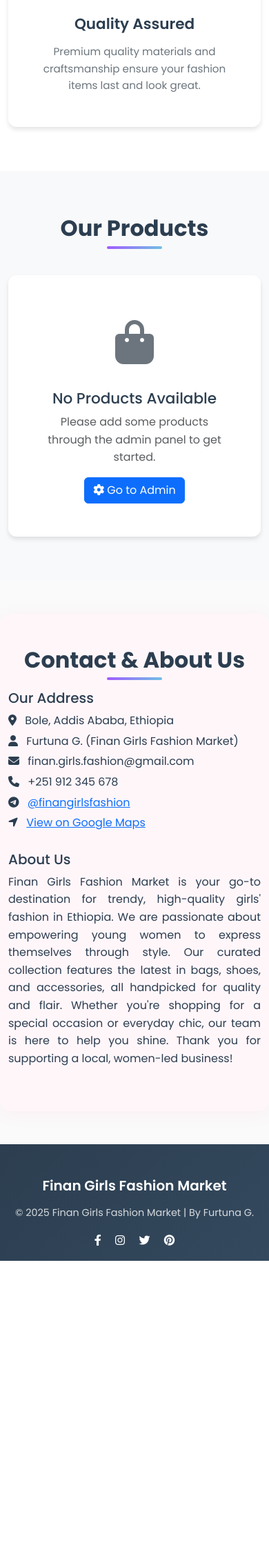
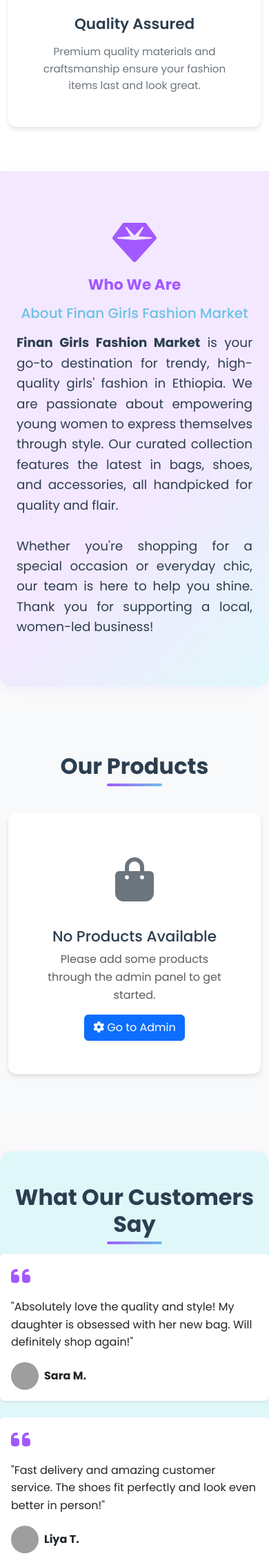
Before and after one commit to frtsh/finan_girls_fashion_market, a Django app: template products/templates/products/product_list.html in a window 390 px wide. Shown: the part 1331-3587 px from the top of the page at 69% size. Before the commit the page ends 3159 px from the top, so only its background shows below. Run offline with Django 5.2, Linux system fonts and the light colour scheme; the template is opened without the code that fills it, so the values that code supplies are empty; grey boxes are pictures that could not be loaded.

Commit message:
Make customer opinions section full-width and more spacious

```diff
--- a/products/templates/products/product_list.html
+++ b/products/templates/products/product_list.html
@@ -338,10 +338,10 @@
             <div class="collapse navbar-collapse" id="navbarNav">
                 <ul class="navbar-nav ms-auto">
                     <li class="nav-item">
-                        <a class="nav-link" href="/"><i class="fas fa-home me-1"></i>Home</a>
+                        <a class="nav-link" href="{% url 'product_list' %}"><i class="fas fa-home me-1"></i>Home</a>
                     </li>
                     <li class="nav-item">
-                        <a class="nav-link active" href="{% url 'product_list' %}"><i class="fas fa-shopping-bag me-1"></i>Products</a>
+                        <a class="nav-link active" href="#products"><i class="fas fa-shopping-bag me-1"></i>Products</a>
                     </li>
                     <li class="nav-item">
                         <a class="nav-link" href="{% url 'blog_list' %}"><i class="fas fa-blog me-1"></i>Blog</a>
@@ -416,10 +416,29 @@
         </div>
     </section>
 
+    <!-- About Us Section (above products) -->
+    <section class="about-section py-5" style="background: linear-gradient(135deg, #f3e8ff 60%, #e0f7fa 100%); border-radius: 0 0 18px 18px; margin-bottom: 2rem; width: 100%; box-shadow: 0 4px 24px rgba(162,89,255,0.08);">
+        <div class="container-fluid px-0">
+            <div class="row justify-content-center align-items-center g-0">
+                <div class="col-12 text-center">
+                    <div class="p-4">
+                        <i class="fas fa-gem fa-4x mb-3" style="color:#a259ff;"></i>
+                        <h4 class="fw-bold mb-3" style="color:#a259ff;">Who We Are</h4>
+                        <h5 class="mb-3" style="color:#6ec1e4;">About Finan Girls Fashion Market</h5>
+                        <p style="font-size:1.15rem; text-align:justify; color:#2c3e50; max-width: 800px; margin: 0 auto;">
+                            <strong>Finan Girls Fashion Market</strong> is your go-to destination for trendy, high-quality girls' fashion in Ethiopia. We are passionate about empowering young women to express themselves through style. Our curated collection features the latest in bags, shoes, and accessories, all handpicked for quality and flair.<br><br>
+                            Whether you're shopping for a special occasion or everyday chic, our team is here to help you shine. Thank you for supporting a local, women-led business!
+                        </p>
+                    </div>
+                </div>
+            </div>
+        </div>
+    </section>
+
     <!-- Products Section -->
     <section id="products" class="products-section">
         <div class="container">
-            <h2 class="section-title">Our Products</h2>
+            <h2 class="section-title" id="products">Our Products</h2>
 
             {% if products %}
                 <div class="row g-4">
@@ -467,23 +486,46 @@
         </div>
     </section>
 
-    <!-- Contact & About Us Section -->
-    <section class="contact-section py-5" style="background: #fff6fa; border-radius: 16px; margin: 3rem auto; max-width: 900px; box-shadow: 0 4px 24px rgba(255,107,157,0.08);">
-        <div class="container">
-            <h2 class="section-title mb-4">Contact & About Us</h2>
-            <div class="row g-4 align-items-center">
-                <div class="col-md-6">
-                    <h5 class="mb-2">Our Address</h5>
-                    <p class="mb-1"><i class="fas fa-map-marker-alt me-2"></i> Bole, Addis Ababa, Ethiopia</p>
-                    <p class="mb-1"><i class="fas fa-user me-2"></i> Furtuna G. (Finan Girls Fashion Market)</p>
-                    <p class="mb-1"><i class="fas fa-envelope me-2"></i> finan.girls.fashion@gmail.com</p>
-                    <p class="mb-1"><i class="fas fa-phone me-2"></i> +251 912 345 678</p>
-                    <p class="mb-1"><i class="fab fa-telegram me-2"></i> <a href="https://t.me/finangirlsfashion" target="_blank">@finangirlsfashion</a></p>
-                    <p class="mb-1"><i class="fas fa-location-arrow me-2"></i> <a href="https://goo.gl/maps/yourlocation" target="_blank">View on Google Maps</a></p>
+    <!-- Customer Opinions Section (replaces Contact & About Us) -->
+    <section class="opinions-section py-5" style="background: linear-gradient(135deg, #e0f7fa 60%, #f3e8ff 100%); border-radius: 18px; box-shadow: 0 4px 24px rgba(162,89,255,0.08); width: 100%; margin: 3rem 0; min-height: 420px;">
+        <div class="container-fluid px-0">
+            <h2 class="section-title mb-4 text-center">What Our Customers Say</h2>
+            <div class="row g-4 justify-content-center">
+                <div class="col-md-4">
+                    <div class="card h-100 shadow-sm border-0">
+                        <div class="card-body">
+                            <i class="fas fa-quote-left fa-2x mb-3" style="color:#a259ff;"></i>
+                            <p class="card-text">"Absolutely love the quality and style! My daughter is obsessed with her new bag. Will definitely shop again!"</p>
+                            <div class="d-flex align-items-center mt-3">
+                                <img src="https://randomuser.me/api/portraits/women/68.jpg" alt="Customer" class="rounded-circle me-2" width="40" height="40">
+                                <span class="fw-bold">Sara M.</span>
+                            </div>
+                        </div>
+                    </div>
                 </div>
-                <div class="col-md-6">
-                    <h5 class="mb-2">About Us</h5>
-                    <p style="text-align:justify;">Finan Girls Fashion Market is your go-to destination for trendy, high-quality girls' fashion in Ethiopia. We are passionate about empowering young women to express themselves through style. Our curated collection features the latest in bags, shoes, and accessories, all handpicked for quality and flair. Whether you're shopping for a special occasion or everyday chic, our team is here to help you shine. Thank you for supporting a local, women-led business!</p>
+                <div class="col-md-4">
+                    <div class="card h-100 shadow-sm border-0">
+                        <div class="card-body">
+                            <i class="fas fa-quote-left fa-2x mb-3" style="color:#a259ff;"></i>
+                            <p class="card-text">"Fast delivery and amazing customer service. The shoes fit perfectly and look even better in person!"</p>
+                            <div class="d-flex align-items-center mt-3">
+                                <img src="https://randomuser.me/api/portraits/women/45.jpg" alt="Customer" class="rounded-circle me-2" width="40" height="40">
+                                <span class="fw-bold">Liya T.</span>
+                            </div>
+                        </div>
+                    </div>
+                </div>
+                <div class="col-md-4">
+                    <div class="card h-100 shadow-sm border-0">
+                        <div class="card-body">
+                            <i class="fas fa-quote-left fa-2x mb-3" style="color:#a259ff;"></i>
+                            <p class="card-text">"Great variety and beautiful designs. I always find something special for my girls. Highly recommend!"</p>
+                            <div class="d-flex align-items-center mt-3">
+                                <img src="https://randomuser.me/api/portraits/women/32.jpg" alt="Customer" class="rounded-circle me-2" width="40" height="40">
+                                <span class="fw-bold">Mekdes A.</span>
+                            </div>
+                        </div>
+                    </div>
                 </div>
             </div>
         </div>
@@ -492,14 +534,23 @@
     <!-- Footer -->
     <footer class="footer">
         <div class="container">
-            <div class="footer-content">
-                <h5 class="footer-title">Finan Girls Fashion Market</h5>
-                <p class="footer-text">© 2025 Finan Girls Fashion Market | By Furtuna G.</p>
-                <div class="mt-3">
-                    <a href="#" class="text-white me-3"><i class="fab fa-facebook-f"></i></a>
-                    <a href="#" class="text-white me-3"><i class="fab fa-instagram"></i></a>
-                    <a href="#" class="text-white me-3"><i class="fab fa-twitter"></i></a>
-                    <a href="#" class="text-white"><i class="fab fa-pinterest"></i></a>
+            <div class="row align-items-center py-4">
+                <div class="col-md-6 text-md-start text-center mb-3 mb-md-0">
+                    <h5 class="footer-title mb-2">Finan Girls Fashion Market</h5>
+                    <p class="footer-text mb-1"><i class="fas fa-map-marker-alt me-2"></i> Bole, Addis Ababa, Ethiopia</p>
+                    <p class="footer-text mb-1"><i class="fas fa-user me-2"></i> Furtuna G.</p>
+                    <p class="footer-text mb-1"><i class="fas fa-envelope me-2"></i> finan.girls.fashion@gmail.com</p>
+                    <p class="footer-text mb-1"><i class="fas fa-phone me-2"></i> +251 912 345 678</p>
+                    <p class="footer-text mb-1"><i class="fab fa-telegram me-2"></i> <a href="https://t.me/finangirlsfashion" class="text-white" target="_blank">@finangirlsfashion</a></p>
+                </div>
+                <div class="col-md-6 text-md-end text-center">
+                    <div class="mt-3 mt-md-0">
+                        <a href="#" class="text-white me-3"><i class="fab fa-facebook-f fa-lg"></i></a>
+                        <a href="#" class="text-white me-3"><i class="fab fa-instagram fa-lg"></i></a>
+                        <a href="#" class="text-white me-3"><i class="fab fa-twitter fa-lg"></i></a>
+                        <a href="#" class="text-white"><i class="fab fa-pinterest fa-lg"></i></a>
+                    </div>
+                    <p class="footer-text mt-3 mb-0">© 2025 Finan Girls Fashion Market | By Furtuna G.</p>
                 </div>
             </div>
         </div>
```
Also changed, not shown: db.sqlite3.
